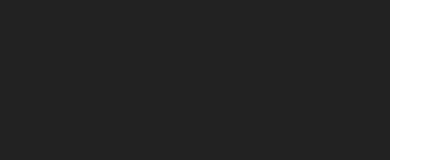
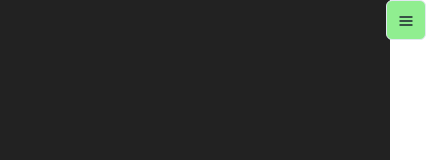
Before and after one commit to GalliWare/react-profile-website, a Next.js app: page /projects in a window 390 px wide. Shown: the top 160 px of the page, 426 px wide, since content can reach past the window. Built offline with nearby package versions, Linux system fonts and the light colour scheme.

Commit message:
added menu list for mobile versions of the site

```diff
--- a/src/components/Header.js
+++ b/src/components/Header.js
@@ -1,4 +1,5 @@
-import { Box, Button, Flex, Avatar, ChakraProvider, Spacer } from "@chakra-ui/react"
+import { Box, Button, Flex, Avatar, ChakraProvider, Spacer, Menu, MenuButton, MenuList, MenuItem, IconButton } from "@chakra-ui/react"
+import { HamburgerIcon } from "@chakra-ui/icons"
 import Link from "next/link"
 
 function Header() {
@@ -35,6 +36,40 @@
           </Button>
         </Box>
       </Flex>
+      <Menu display={["inherit", "inherit", "none"]} padding="5">
+        <MenuButton
+          as={IconButton}
+          aria-label="Options"
+          size="md"
+          variant="outline"
+          marginLeft="99%"
+          icon={<HamburgerIcon />}
+          backgroundColor="lightgreen"
+          display={["inherit", "inherit", "none"]}
+        />
+        <MenuList backgroundColor="lightgreen">
+          <MenuItem >
+            <Link href="/">
+              Home
+            </Link>
+          </MenuItem>
+          <MenuItem >
+            <Link href="/projects">
+              Projects
+            </Link>
+          </MenuItem>
+          <MenuItem >
+            <Link href="/contact">
+              Contact
+            </Link>
+          </MenuItem>
+          <MenuItem >
+            <Link href="/about">
+              About
+            </Link>
+          </MenuItem>
+        </MenuList>
+      </Menu>
     </ChakraProvider>
   )
 }
```
